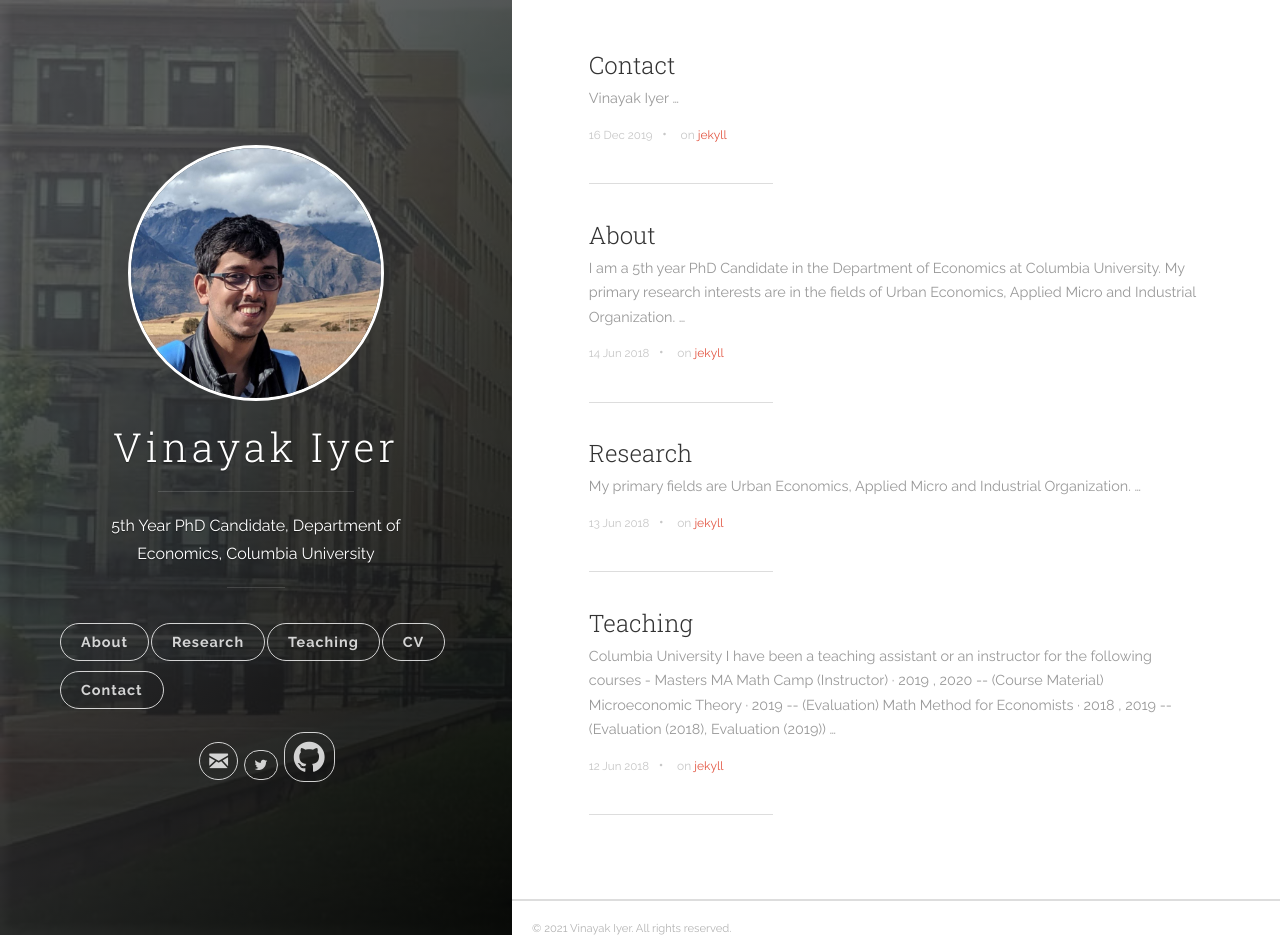
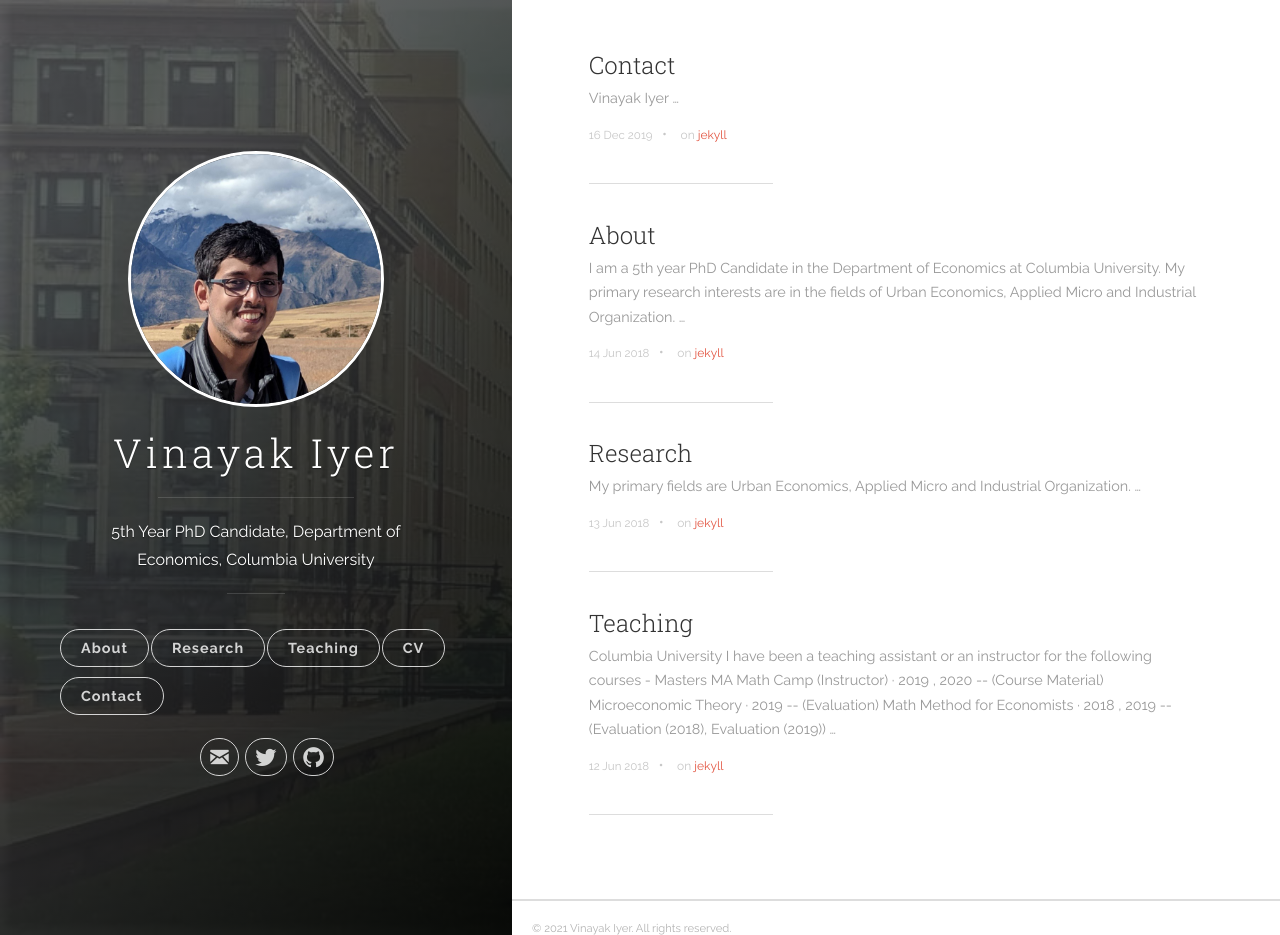
Before and after one commit to vinayakiyer/vinayakiyer.github.io, a Jekyll site: the page built from index.html, in a window 1280 px wide and 935 px high. Built offline with Jekyll 4.4.1, drawn with Linux system fonts in a browser that asks for light colours; the list of posts is cut into pages by our own code.

Commit message:
Update header.html

```diff
--- a/_includes/header.html
+++ b/_includes/header.html
@@ -46,7 +46,7 @@
               <!-- Email -->
               <li class="navigation__item">
                 <a href="mailto:{{ site.author.email }}" title="Email {{ site.author.email }}" target="_blank">
-                  <i class="icon icon-mail"></i>
+                  <i class="icon icon-mail" style="font-size:24px" ></i>
                   <span class="label">Email</span>
                 </a>
               </li>
@@ -57,14 +57,14 @@
               <link rel="stylesheet" href="https://maxcdn.bootstrapcdn.com/font-awesome/4.7.0/css/font-awesome.min.css">
               <li class="navigation__item">
                 <a href="https://twitter.com/vinayak_econ" title="Twitter : vinayak_econ" target="_blank">
-                 <i class="fa fa-twitter" aria-hidden="true"></i>
+                 <i class="fa fa-twitter" style="font-size:24px" aria-hidden="true"></i>
                   <span class="label">Twitter</span>
                 </a>
               </li>
 
               <li class="navigation__item">
                 <a href="https://github.com/vinayakiyer" title="Github" target="_blank">
-                 <i class="fa fa-github" style="font-size:36px" aria-hidden="true"></i>
+                 <i class="fa fa-github" style="font-size:24px" aria-hidden="true"></i>
                   <span class="label">Github</span>
                 </a>
               </li>
```
